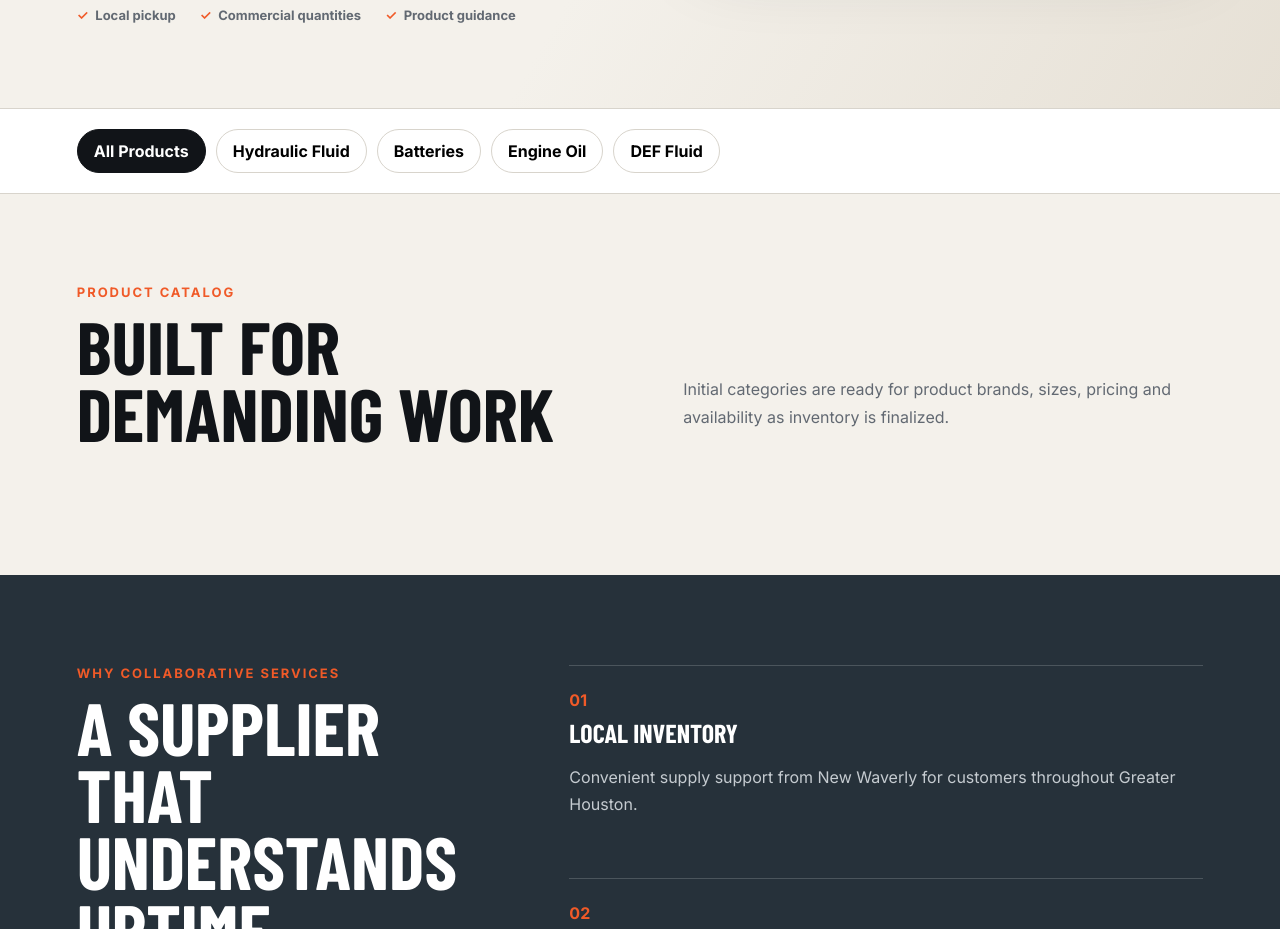
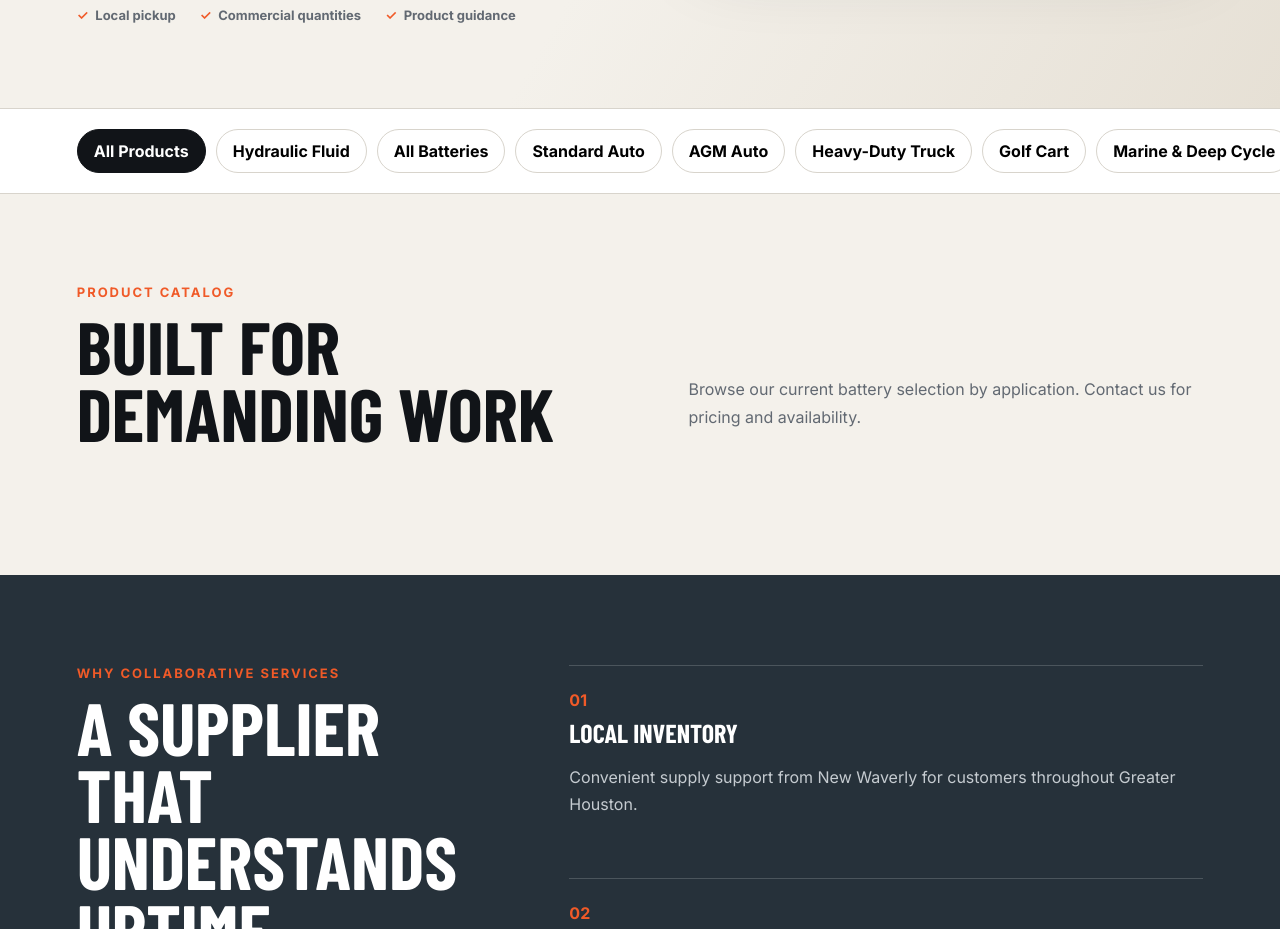
Before and after one commit to jblasing/collaborative-services-fluids-batteries, a website: page public/index.html in a window 1280 px wide. Shown: the part 780-1709 px from the top of the page. Drawn offline with nearby package versions, Linux system fonts and the light colour scheme; a web font is replaced by a local one.

Commit message:
Add battery category filters

```diff
--- a/public/index.html
+++ b/public/index.html
@@ -54,7 +54,12 @@
     <section class="category-strip" aria-label="Product categories">
       <button class="category active" data-filter="all">All Products</button>
       <button class="category" data-filter="hydraulic">Hydraulic Fluid</button>
-      <button class="category" data-filter="batteries">Batteries</button>
+      <button class="category" data-filter="batteries">All Batteries</button>
+      <button class="category" data-filter="standard-auto">Standard Auto</button>
+      <button class="category" data-filter="agm-auto">AGM Auto</button>
+      <button class="category" data-filter="heavy-truck">Heavy-Duty Truck</button>
+      <button class="category" data-filter="golf-cart">Golf Cart</button>
+      <button class="category" data-filter="marine-deep-cycle">Marine & Deep Cycle</button>
       <button class="category" data-filter="oil">Engine Oil</button>
       <button class="category" data-filter="def">DEF Fluid</button>
     </section>
@@ -62,7 +67,7 @@
     <section id="products" class="products-section">
       <div class="section-heading">
         <div><p class="eyebrow">Product catalog</p><h2>Built for demanding work</h2></div>
-        <p>Initial categories are ready for product brands, sizes, pricing and availability as inventory is finalized.</p>
+        <p>Browse our current battery selection by application. Contact us for pricing and availability.</p>
       </div>
       <div id="product-grid" class="product-grid"></div>
     </section>
```
